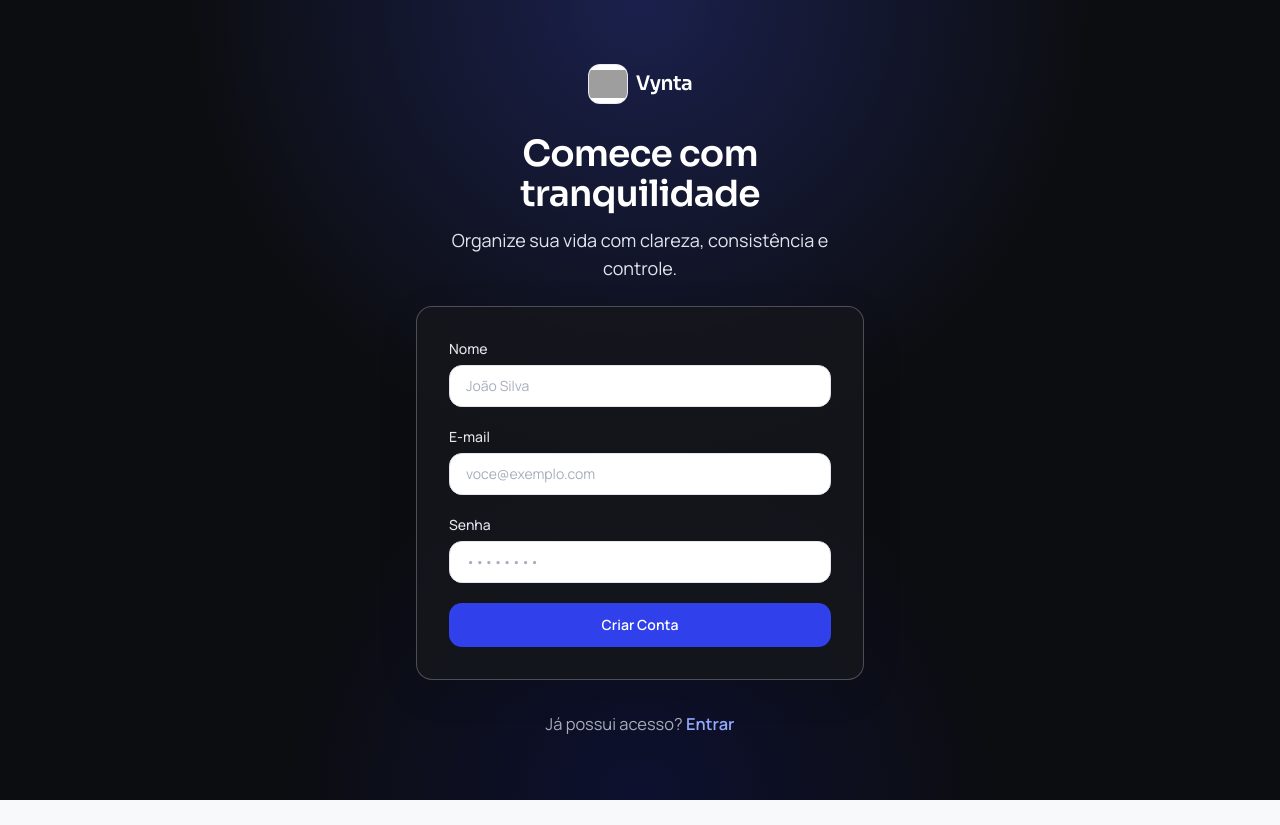
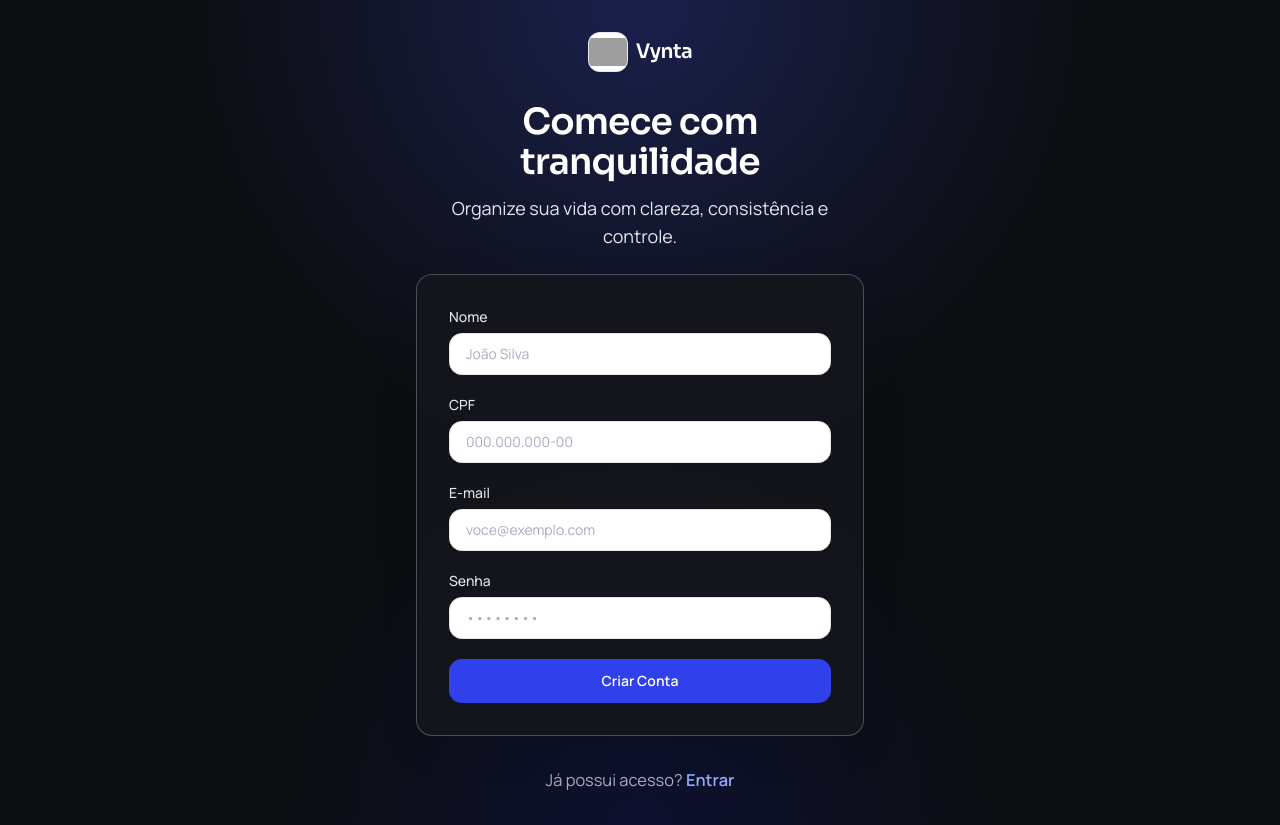
Before and after one commit to lucasximenes30/flowly, a Next.js app: page /register in a window 1280 px wide. Before the commit the page ends 800 px from the top, so only its background shows below. Built offline with nearby package versions, Linux system fonts and the light colour scheme; grey boxes are pictures that could not be loaded.

Commit message:
feat: Configurando webhook

```diff
--- a/app/api/auth/register/route.ts
+++ b/app/api/auth/register/route.ts
@@ -7,14 +7,15 @@ const registerSchema = z.object({
   name: z.string().min(2, 'Name must be at least 2 characters'),
   email: z.string().email('Invalid email'),
   password: z.string().min(6, 'Password must be at least 6 characters'),
+  document: z.string().min(11, 'CPF inválido').max(14).optional(),
 })
 
 export async function POST(request: NextRequest) {
   try {
     const body = await request.json()
-    const { name, email, password } = registerSchema.parse(body)
+    const { name, email, password, document } = registerSchema.parse(body)
 
-    const result = await registerUser({ name, email, password })
+    const result = await registerUser({ name, email, password, document })
     await setSession({
       userId: result.user.id,
       email: result.user.email,
--- a/app/api/payments/create/route.ts
+++ b/app/api/payments/create/route.ts
@@ -23,7 +23,8 @@ export async function POST(req: Request) {
     const paymentData = await createTransaction({
       id: user.id,
       email: user.email,
-      name: user.name
+      name: user.name,
+      document: user.document ?? undefined,
     })
 
     return NextResponse.json({ success: true, data: paymentData }, { status: 200 })
--- a/app/login/AuthPage.tsx
+++ b/app/login/AuthPage.tsx
@@ -13,6 +13,7 @@ export default function AuthPage({ mode }: { mode: 'login' | 'register' }) {
   const [name, setName] = useState('')
   const [email, setEmail] = useState('')
   const [password, setPassword] = useState('')
+  const [document, setDocument] = useState('')
   const [error, setError] = useState('')
   const [loading, setLoading] = useState(false)
   const [paymentData, setPaymentData] = useState<any>(null)
@@ -26,7 +27,9 @@ export default function AuthPage({ mode }: { mode: 'login' | 'register' }) {
 
     try {
       const endpoint = mode === 'login' ? '/api/auth/login' : '/api/auth/register'
-      const body = mode === 'login' ? { email, password } : { name, email, password }
+      const body = mode === 'login'
+        ? { email, password }
+        : { name, email, password, document: document.replace(/\D/g, '') }
 
       const res = await fetch(endpoint, {
         method: 'POST',
@@ -162,6 +165,7 @@ export default function AuthPage({ mode }: { mode: 'login' | 'register' }) {
           className="card space-y-5 border-surface-700/70 bg-surface-900/85 px-5 py-6 shadow-elevated backdrop-blur sm:px-8 sm:py-8"
         >
           {mode === 'register' && (
+            <>
               <div className="space-y-1.5">
                 <label htmlFor="name" className="block text-sm font-medium text-surface-200">
                   {t('common.name')}
@@ -176,6 +180,31 @@ export default function AuthPage({ mode }: { mode: 'login' | 'register' }) {
                   onChange={(e) => setName(e.target.value)}
                 />
               </div>
+              <div className="space-y-1.5">
+                <label htmlFor="document" className="block text-sm font-medium text-surface-200">
+                  CPF
+                </label>
+                <input
+                  id="document"
+                  type="text"
+                  required
+                  inputMode="numeric"
+                  className="input-field"
+                  placeholder="000.000.000-00"
+                  maxLength={14}
+                  value={document}
+                  onChange={(e) => {
+                    // Auto-format: 000.000.000-00
+                    const digits = e.target.value.replace(/\D/g, '').slice(0, 11)
+                    const fmt = digits
+                      .replace(/(\d{3})(\d)/, '$1.$2')
+                      .replace(/(\d{3})(\d)/, '$1.$2')
+                      .replace(/(\d{3})(\d{1,2})$/, '$1-$2')
+                    setDocument(fmt)
+                  }}
+                />
+              </div>
+            </>
           )}
 
           <div className="space-y-1.5">
--- a/services/blackpayments.service.ts
+++ b/services/blackpayments.service.ts
@@ -3,7 +3,7 @@ export const BLACKPAY_CONFIG = {
   secretKey: process.env.BLACKPAY_SECRET_KEY || '',
   webhookSecret: process.env.BLACKPAY_WEBHOOK_SECRET || '',
   apiUrl: process.env.BLACKPAY_API_URL || 'https://api.blackpayments.pro/v1',
-  appUrl: process.env.APP_URL || 'http://localhost:3000'
+  appUrl: process.env.APP_URL || 'https://flowly-blue.vercel.app'
 }
 
 /**
@@ -17,19 +17,14 @@ export async function createTransaction(user: { id: string, email: string, name:
   // Create base64 basic auth string
   const authString = Buffer.from(`${BLACKPAY_CONFIG.publicKey}:${BLACKPAY_CONFIG.secretKey}`).toString('base64');
 
-  const isProd = process.env.NODE_ENV === 'production';
-  // TODO: Collect real CPF and Phone in the registration form in the future.
-  // We use placeholder data for local testing because acquirers usually require them for Pix.
-  // We do NOT silently use fake data in production.
-  const customerDocument = user.document || (isProd ? undefined : "00000000000");
-  const customerPhone = user.phone || (isProd ? undefined : "11999999999");
-
   const payload: any = {
     amount: 1990, // R$19.90 in cents
     paymentMethod: 'pix',
     customer: {
       email: user.email,
-      name: user.name
+      name: user.name,
+      ...(user.document ? { document: user.document.replace(/\D/g, '') } : {}),
+      ...(user.phone ? { phone: user.phone } : {}),
     },
     items: [
       {
@@ -45,14 +40,13 @@ export async function createTransaction(user: { id: string, email: string, name:
     returnUrl: `${BLACKPAY_CONFIG.appUrl}/payment/return`
   };
 
-  if (customerDocument) payload.customer.document = customerDocument;
-  if (customerPhone) payload.customer.phone = customerPhone;
-
   console.log('[BlackPayments] Creating transaction with payload:', {
     amount: payload.amount,
     paymentMethod: payload.paymentMethod,
-    customerEmail: payload.customer.email,
-    hasCustomerDocument: !!payload.customer.document,
+    customerName: !!payload.customer.name,
+    customerEmail: !!payload.customer.email,
+    customerPhone: !!payload.customer.phone,
+    customerDocument: !!payload.customer.document,
     externalRef: payload.externalRef,
     postbackUrl: payload.postbackUrl,
     returnUrl: payload.returnUrl,
--- a/services/user.service.ts
+++ b/services/user.service.ts
@@ -9,6 +9,7 @@ export interface RegisterInput {
   name: string
   email: string
   password: string
+  document?: string
 }
 
 export interface LoginInput {
@@ -25,6 +26,7 @@ export async function registerUser(input: RegisterInput) {
         name: input.name,
         email: input.email.toLowerCase(),
         password: hashedPassword,
+        document: input.document || null,
       },
     })
 
```
Also changed, not shown: 1 other file (tests, documents, lock files or other folders). Lines whose indentation alone changed are shown as unchanged.
